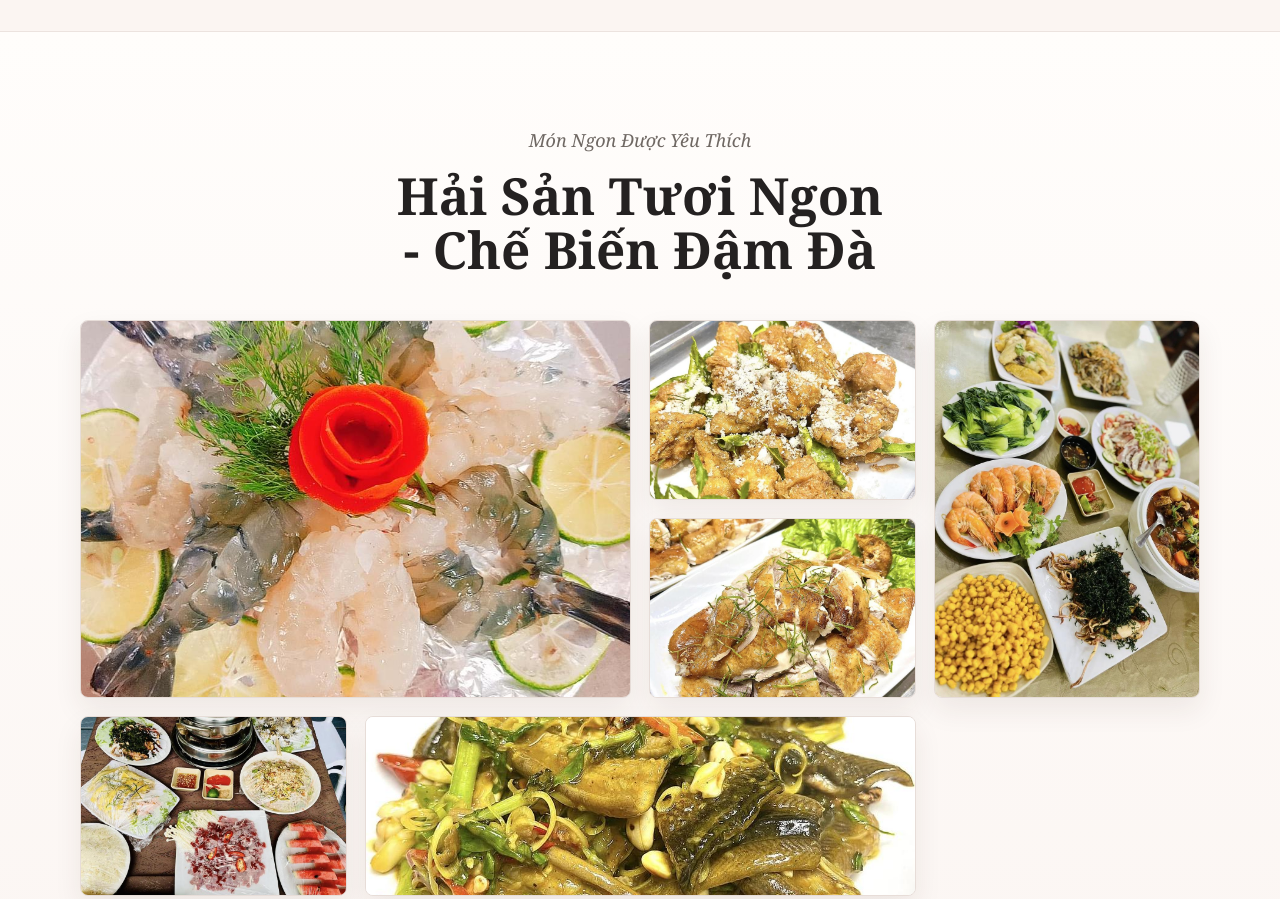
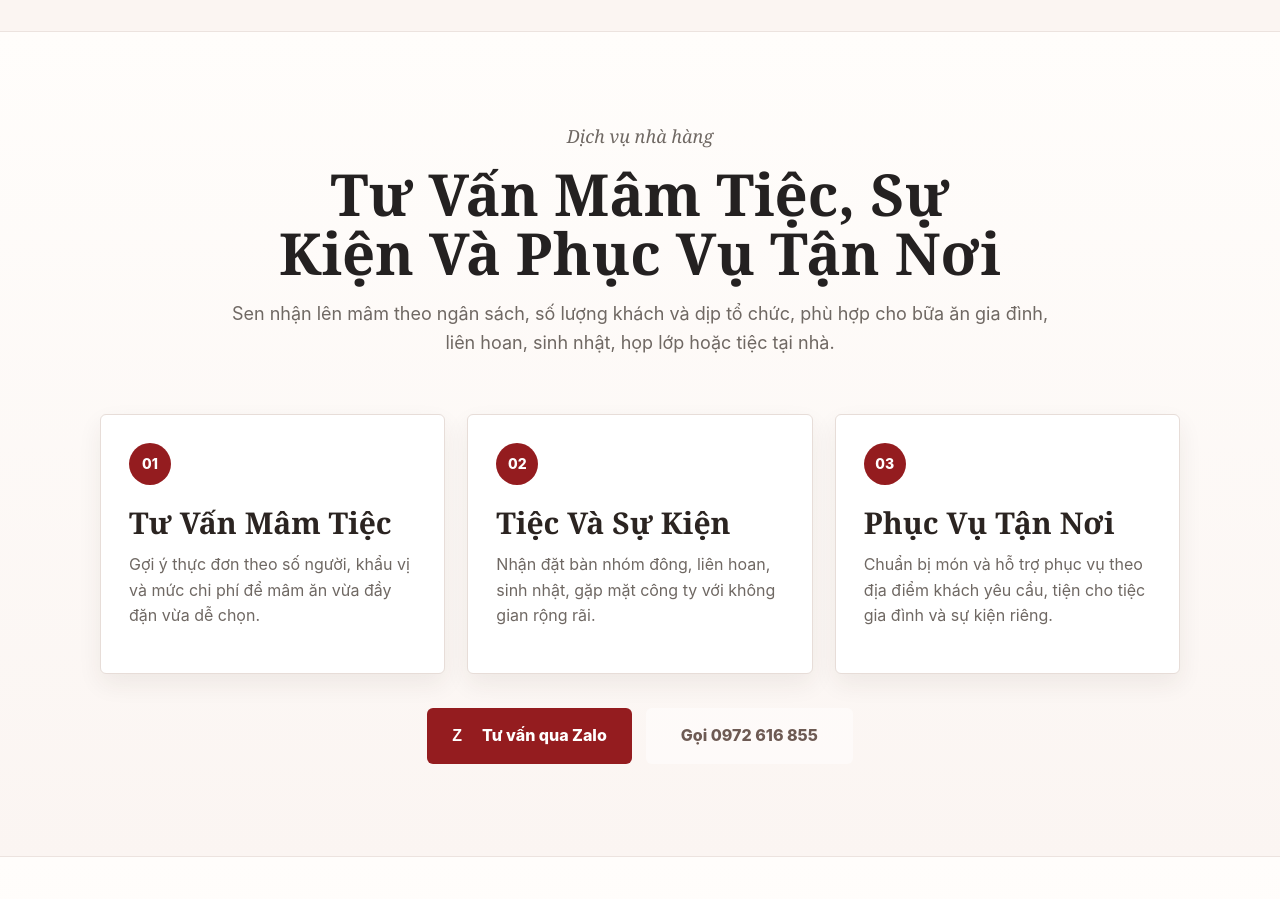
Before and after one commit to Khanhhuyen-0484/Senrestaurant, a plain HTML site: page index.html in a window 1280 px wide. Shown: the part 1600-2499 px from the top of the page. Drawn offline with Linux system fonts and the light colour scheme.

Commit message:
Fix page overflow and add service section

```diff
--- a/index.html
+++ b/index.html
@@ -57,6 +57,35 @@
           <a class="btn primary small" href="space.html">Khám phá không gian</a>
         </div>
         <img src="assets/real-space-1.jpg" alt="Không gian bàn tiệc tại Nhà Hàng Sen" loading="lazy" decoding="async">
+      </section>
+
+      <section class="service-section">
+        <div class="section-heading wide">
+          <p class="script">Dịch vụ nhà hàng</p>
+          <h2>Tư Vấn Mâm Tiệc, Sự Kiện Và Phục Vụ Tận Nơi</h2>
+          <p>Sen nhận lên mâm theo ngân sách, số lượng khách và dịp tổ chức, phù hợp cho bữa ăn gia đình, liên hoan, sinh nhật, họp lớp hoặc tiệc tại nhà.</p>
+        </div>
+        <div class="service-grid">
+          <article>
+            <span>01</span>
+            <h3>Tư Vấn Mâm Tiệc</h3>
+            <p>Gợi ý thực đơn theo số người, khẩu vị và mức chi phí để mâm ăn vừa đầy đặn vừa dễ chọn.</p>
+          </article>
+          <article>
+            <span>02</span>
+            <h3>Tiệc Và Sự Kiện</h3>
+            <p>Nhận đặt bàn nhóm đông, liên hoan, sinh nhật, gặp mặt công ty với không gian rộng rãi.</p>
+          </article>
+          <article>
+            <span>03</span>
+            <h3>Phục Vụ Tận Nơi</h3>
+            <p>Chuẩn bị món và hỗ trợ phục vụ theo địa điểm khách yêu cầu, tiện cho tiệc gia đình và sự kiện riêng.</p>
+          </article>
+        </div>
+        <div class="service-actions">
+          <a class="btn social-btn zalo-button" href="https://zalo.me/0972616855" target="_blank" rel="noreferrer"><span class="social-icon zalo-icon">Z</span> Tư vấn qua Zalo</a>
+          <a class="btn ghost" href="tel:0972616855">Gọi 0972 616 855</a>
+        </div>
       </section>
 
       <section class="featured">
--- a/styles.css
+++ b/styles.css
@@ -17,10 +17,14 @@
 
 html {
   scroll-behavior: smooth;
+  max-width: 100%;
+  overflow-x: hidden;
 }
 
 body {
   margin: 0;
+  max-width: 100%;
+  overflow-x: hidden;
   background: var(--bg);
   color: var(--ink);
   font-family: var(--sans);
@@ -540,6 +544,64 @@ section {
   transform: scale(1.04);
 }
 
+.service-section {
+  padding: 92px 0;
+  background:
+    linear-gradient(180deg, #fffdfb 0%, #fbf5f2 100%);
+  border-top: 1px solid rgba(231, 221, 216, .72);
+}
+
+.service-grid {
+  display: grid;
+  grid-template-columns: repeat(3, minmax(0, 1fr));
+  gap: 22px;
+  width: min(1080px, calc(100% - 72px));
+  margin: 0 auto;
+}
+
+.service-grid article {
+  min-height: 260px;
+  padding: 28px;
+  background: #fff;
+  border: 1px solid var(--line);
+  border-radius: 6px;
+  box-shadow: 0 10px 24px rgba(60, 39, 31, .07);
+}
+
+.service-grid span {
+  display: inline-flex;
+  width: 42px;
+  height: 42px;
+  align-items: center;
+  justify-content: center;
+  margin-bottom: 22px;
+  color: #fff;
+  background: var(--red-dark);
+  border-radius: 50%;
+  font: 800 14px var(--sans);
+}
+
+.service-grid h3 {
+  margin: 0 0 14px;
+  color: #2b2421;
+  font-family: var(--serif);
+  font-size: 30px;
+  line-height: 1.05;
+}
+
+.service-grid p {
+  margin: 0;
+  color: var(--muted);
+}
+
+.service-actions {
+  display: flex;
+  flex-wrap: wrap;
+  justify-content: center;
+  gap: 14px;
+  margin-top: 34px;
+}
+
 .mini-card,
 .menu-card,
 .value-grid article,
@@ -853,7 +915,7 @@ section {
 }
 
 .menu-browser {
-  width: min(1180px, calc(100% - 64px));
+  width: min(1080px, calc(100% - 72px));
   margin: 0 auto;
 }
 
@@ -954,7 +1016,7 @@ section {
 
 @media (min-width: 1500px) {
   .menu-browser {
-    width: 1120px;
+    width: 1080px;
   }
 }
 
@@ -1659,6 +1721,11 @@ textarea {
     grid-template-columns: repeat(3, minmax(0, 1fr));
   }
 
+  .service-grid {
+    grid-template-columns: 1fr;
+    width: min(760px, calc(100% - 48px));
+  }
+
   .menu-card-media img {
     height: 220px;
   }
@@ -1785,6 +1852,7 @@ textarea {
 
   .split-section,
   .featured,
+  .service-section,
   .menu-section,
   .space-section,
   .contact-section,
@@ -1932,6 +2000,19 @@ textarea {
     width: min(100% - 32px, 560px);
   }
 
+  .service-grid {
+    width: min(100% - 32px, 560px);
+  }
+
+  .service-grid article {
+    min-height: auto;
+    padding: 24px;
+  }
+
+  .service-actions .btn {
+    width: min(100%, 320px);
+  }
+
   .dish-filter-nav {
     justify-content: flex-start;
     overflow-x: auto;
```
